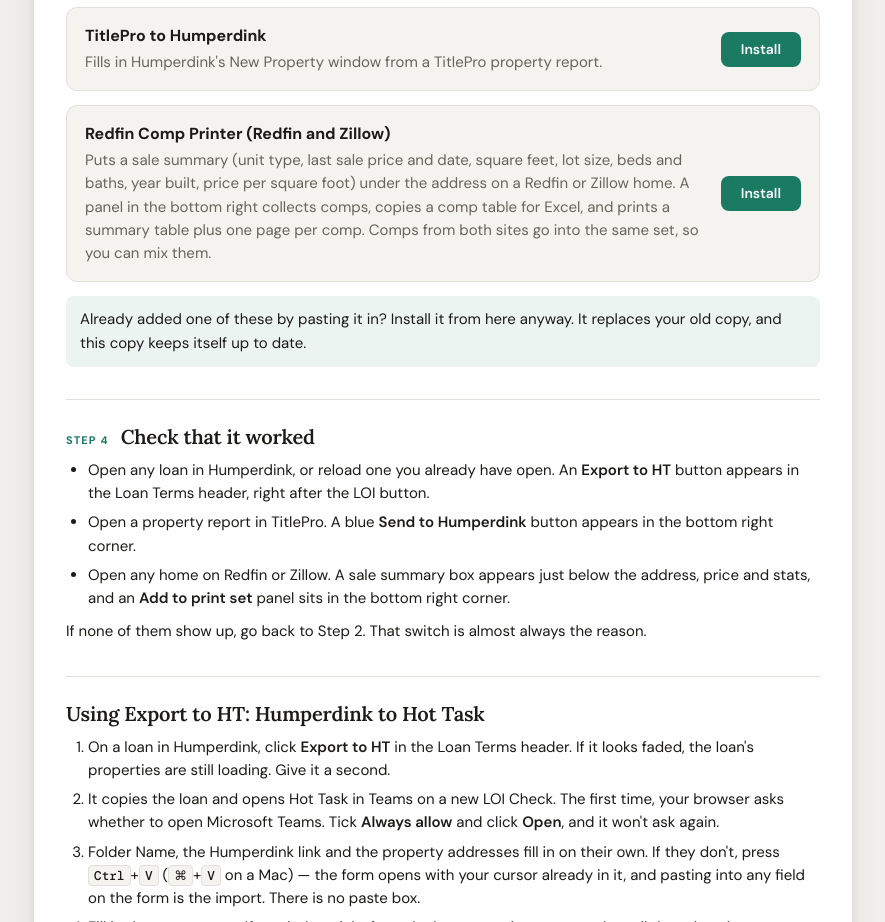
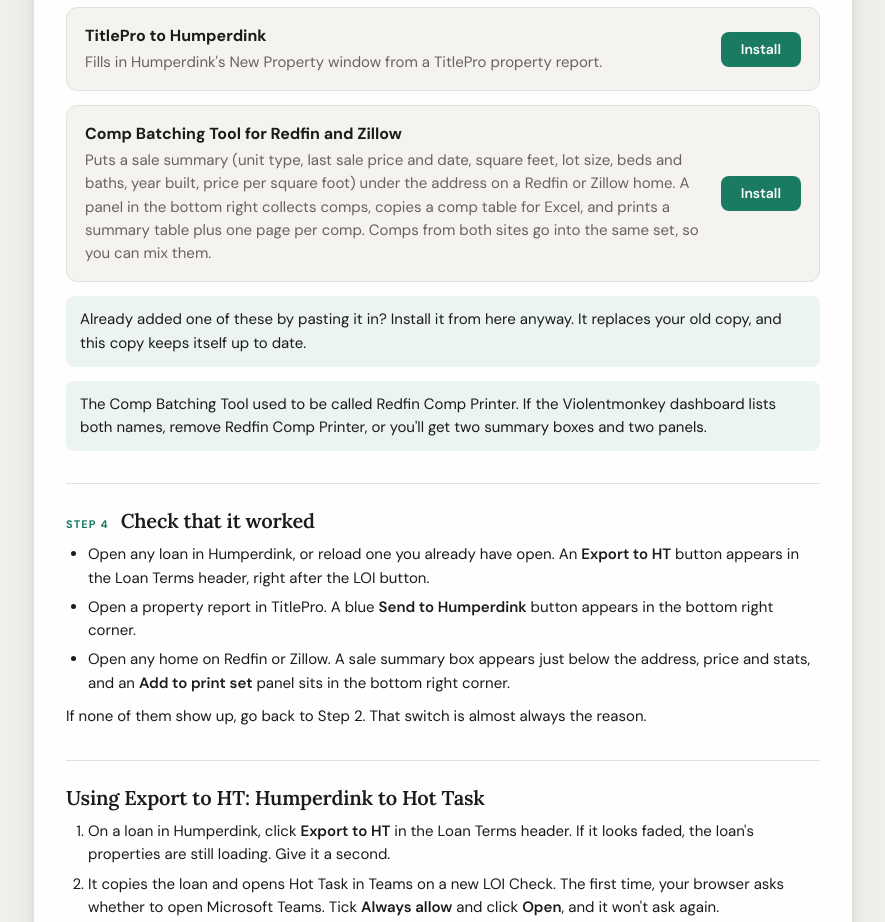
Before and after one commit to razzamatazm/loftools, a website: page install/index.html in a window 1280 px wide. Shown: the part 1360-2282 px from the top of the page, without its empty margins (197-1082 px from the left). Drawn offline with nearby package versions, Linux system fonts and the light colour scheme.

Commit message:
Rename Redfin Comp Printer to Comp Batching Tool for Redfin and Zillow (3.0.1)

```diff
--- a/install/index.html
+++ b/install/index.html
@@ -374,7 +374,7 @@
         <div class="card">
           <div class="card-row">
             <div>
-              <h3>Redfin Comp Printer (Redfin and Zillow)</h3>
+              <h3>Comp Batching Tool for Redfin and Zillow</h3>
               <p>Puts a sale summary (unit type, last sale price and date, square feet, lot size, beds and baths, year built, price per square foot) under the address on a Redfin or Zillow home. A panel in the bottom right collects comps, copies a comp table for Excel, and prints a summary table plus one page per comp. Comps from both sites go into the same set, so you can mix them.</p>
             </div>
             <a class="button" href="/userscripts/redfin-sale-summary.user.js">Install</a>
@@ -384,6 +384,10 @@
         <p class="note">
           Already added one of these by pasting it in? Install it from here anyway. It replaces your old
           copy, and this copy keeps itself up to date.
+        </p>
+        <p class="note">
+          The Comp Batching Tool used to be called Redfin Comp Printer. If the Violentmonkey dashboard lists both
+          names, remove Redfin Comp Printer, or you'll get two summary boxes and two panels.
         </p>
       </section>
 
--- a/userscripts/redfin-sale-summary.user.js
+++ b/userscripts/redfin-sale-summary.user.js
@@ -1,7 +1,7 @@
 // ==UserScript==
-// @name         Redfin Comp Printer
+// @name         Comp Batching Tool for Redfin and Zillow
 // @namespace    loneoakfund
-// @version      3.0.0
+// @version      3.0.1
 // @description  Sale summary box (with unit type) on Redfin and Zillow home pages, and a comp collector shared across both sites that copies a comp table for Excel and prints a summary table page plus one page per comp.
 // @match        https://www.redfin.com/*
 // @match        https://www.zillow.com/*
@@ -436,7 +436,7 @@
       box.dataset.tmcSig = sig;
       box.innerHTML = summaryRows(d);
     } catch (e) {
-      console.warn('[Comp Printer] summary box failed', e);
+      console.warn('[Comp Batching Tool] summary box failed', e);
     } finally {
       boxFor = null;
     }
```
Also changed, not shown: userscripts/README.md.
